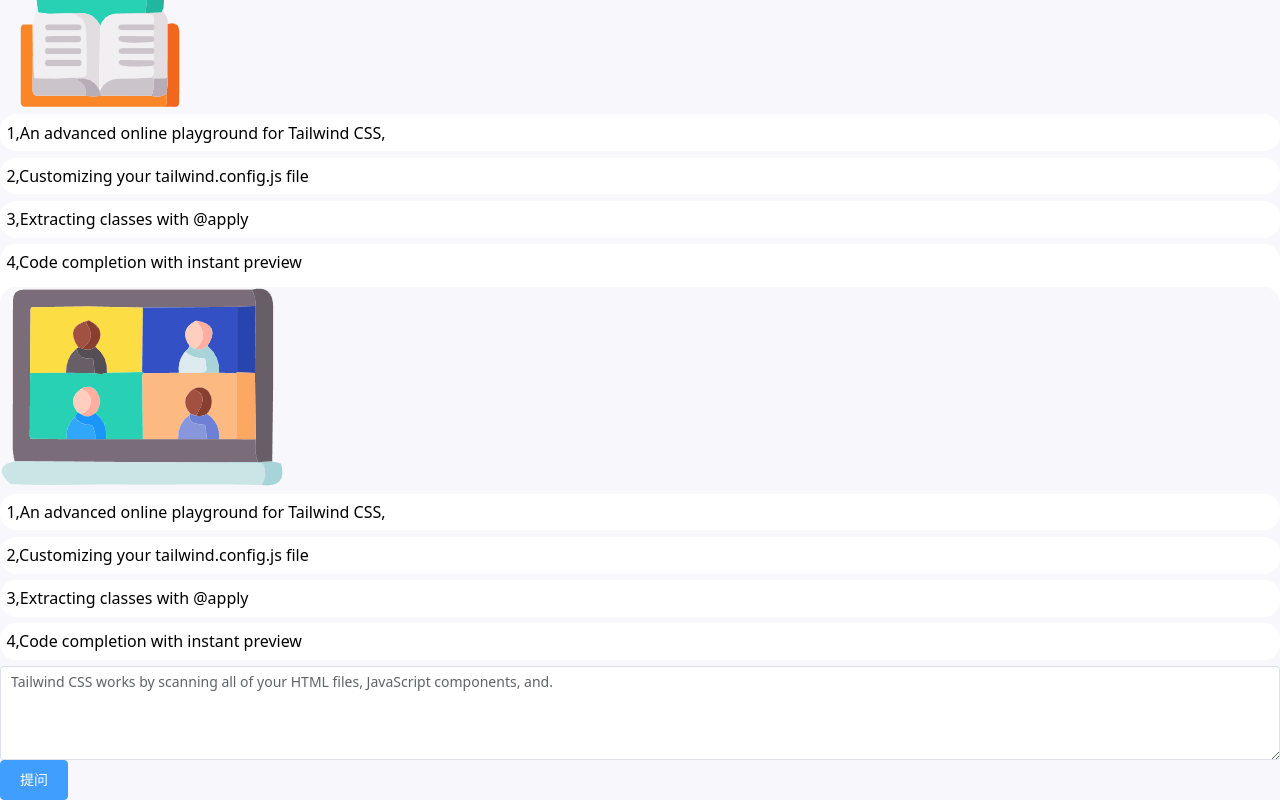
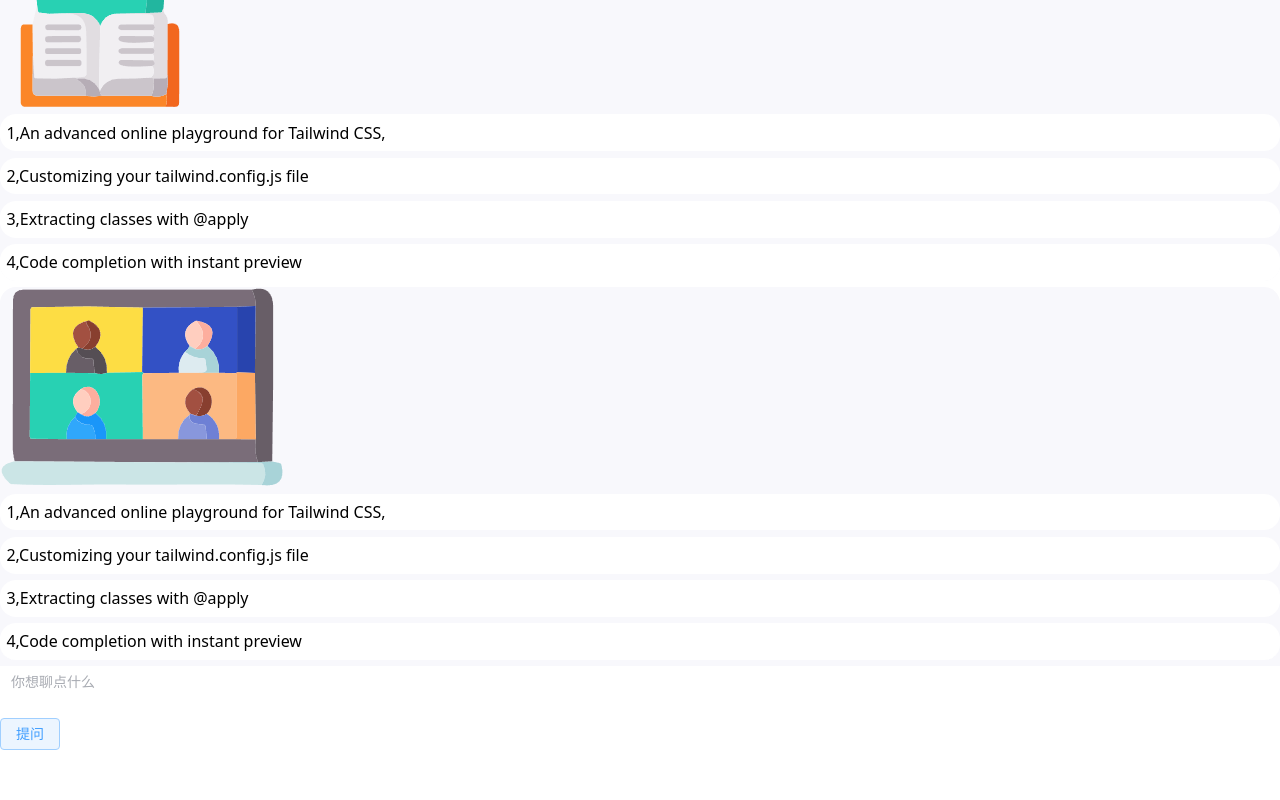
Before and after one commit to HappyPot/mychart, a Vue app: page / in a window 1280 px wide. Shown: the part 2969-3769 px from the top of the page. After the commit the page ends 3719 px from the top, so only its background shows below. Built offline with nearby package versions, Linux system fonts and the light colour scheme.

Commit message:
Auto Commit

```diff
--- a/src/page/index.vue
+++ b/src/page/index.vue
@@ -2,7 +2,7 @@
   <div class="h-[100%]">
     <div class="flex h-[100%] w-[100%]">
       <!-- 左边 -->
-      <div class="aside_left min-w-[384px] h-[100%] pb-[2vh] pt-[2vh] relative flex flex-col  overflow-hidden"
+      <div class="aside_left min-w-[384px] h-[100%] pb-[2vh] pt-[2vh] relative flex flex-col overflow-hidden"
         :style="dArrowLeft">
         <div class="dArrowLeft cursor-pointer" @click="packUp" v-if="!dArrowLeft">
           <el-icon>
@@ -38,7 +38,6 @@
               </el-popconfirm>
             </div>
           </div>
-
         </div>
         <div class="">
           <el-divider />
@@ -50,7 +49,7 @@
         </div>
       </div>
       <!-- 右边 -->
-      <div class="aside_right flex-col flex flex-1 min-w-[1135px] p-[2.2vh] pl-[2vw] pr-[2vw]  relative "
+      <div class="aside_right flex-col flex flex-1 min-w-[1135px] p-[2.2vh] pl-[2vw] pr-[2vw] relative"
         :style="dArrowRight">
         <div class="dArrowRight cursor-pointer" @click="open" v-if="dArrowLeft">
           <el-icon>
@@ -73,7 +72,7 @@
           <!-- 问题列表 -->
           <div class="my_question p-[2vw] pr-[1.5vw] h-[100%] flex" style="border-radius: 16px">
             <div ref="scrollContainer"
-              class="flex-1 my_question pr-[0.5vw] my_scroll_right bg-[white] h-[100%]  overflow-auto"
+              class="flex-1 my_question relative pr-[0.5vw] my_scroll_right bg-[white] h-[100%] overflow-auto"
               style="border-radius: 16px">
               <template v-if="qaList.length > 0">
                 <div v-for="(item, index) in qaList" :key="index">
@@ -89,14 +88,13 @@
                   </div>
                 </div>
               </template>
-              <div v-else>
-                <div class="mx-auto my-0 mb-[7vh] mt-[7vh] flex justify-center items-center">
+              <div v-else class="absolute top-[50%] w-[100%] translate-y-[-50%]">
+                <div class="mx-auto my-0 mb-[6vh] mt-[7vh] flex justify-center items-center">
                   <img src="../assets/dm.png" alt="" class="w-[2vw] h-[2vw]" />
                   <h3 style="font-weight: bold" class="ml-[0.5vw]">MyChat</h3>
                 </div>
-
                 <div class="flex items-center justify-around">
-                  <div class="empty_item p-[1.5vw] h-[42vh] w-[25%]" style="border-radius: 16px">
+                  <div class="empty_item p-[1.5vw] w-[25%] h-[400px]" style="border-radius: 16px">
                     <img src="../assets/hb.png" alt="" class="w-[2vw] h-[2vw] mx-auto my-0" />
                     <div class="mt-[2vh]">
                       <div class="empty_item_line">
@@ -113,7 +111,7 @@
                       </div>
                     </div>
                   </div>
-                  <div class="empty_item p-[1.5vw] h-[42vh] w-[25%]" style="border-radius: 16px">
+                  <div class="empty_item p-[1.5vw] h-[42vh] w-[25%] h-[400px]" style="border-radius: 16px">
                     <img src="../assets/shu.png" alt="" class="w-[2vw] h-[2vw] mx-auto my-0" />
                     <div class="mt-[2vh]">
                       <div class="empty_item_line">
@@ -130,7 +128,7 @@
                       </div>
                     </div>
                   </div>
-                  <div class="empty_item p-[1.5vw] h-[42vh] w-[25%]" style="border-radius: 16px">
+                  <div class="empty_item p-[1.5vw] h-[42vh] w-[25%] h-[400px]" style="border-radius: 16px">
                     <img src="../assets/meting.png" alt="" class="w-[2vw] h-[2vw] mx-auto my-0" />
                     <div class="mt-[2vh]">
                       <div class="empty_item_line">
@@ -151,15 +149,19 @@
               </div>
             </div>
           </div>
-
         </div>
         <!-- 输入框 -->
-        <div class="mt-[3vh] flex items-center">
-          <div class="w-[100%] mr-[2vw]">
-            <el-input v-model="questionValue" :rows="4" type="textarea" placeholder="Please input" />
+        <div class="mt-[3vh] flex items-end flex-col rounded-[16px] my_textarea p-[1vw]">
+          <div class="w-[100%]">
+            <el-input :autosize="{ minRows: 2, maxRows: 4 }" v-model="questionValue" :rows="3" type="textarea"
+              placeholder="你想聊点什么" />
           </div>
-          <div>
-            <el-button type="primary" size="large" @click="putQuestions">提问</el-button>
+          <div class="mt-2 flex justify-between">
+            <!-- <div>
+                <el-button type="primary" :icon="Search">Search</el-button>
+                <el-button type="primary" :icon="Search">Search</el-button>
+              </div> -->
+            <el-button type="primary" plain @click="putQuestions">提问</el-button>
           </div>
         </div>
       </div>
@@ -222,9 +224,7 @@
 // 历史提问列表
 const historyList = ref([]);
 // 文本域问题
-const questionValue = ref(
-  `Tailwind CSS works by scanning all of your HTML files, JavaScript components, and.`
-);
+const questionValue = ref("");
 
 //接入登陆接口时需要更新该变量，目前只是测试使用
 const token = ref("");
@@ -344,16 +344,15 @@
  * 新建对话
  */
 const newChat = () => {
-  qaList.value = []
-}
+  qaList.value = [];
+};
 </script>
-<style scoped>
+<style lang="scss" scoped>
 .dArrowLeft {
   position: absolute;
   right: 0;
   top: 50%;
   transform: translateY(-50%);
-  flex-direction: ;
 }
 
 .dArrowRight {
@@ -374,4 +373,11 @@
 
   margin: 0.5vw 0;
 }
+
+.my_textarea {
+  ::v-deep .el-textarea__inner {
+    box-shadow: 0 0 0 0 rgba(0, 0, 0, 0.5);
+    resize: none;
+  }
+}
 </style>
--- a/src/style.scss
+++ b/src/style.scss
@@ -21,6 +21,10 @@
     .aside_right {
         background: $lightbg-gray;
 
+    }
+
+    .my_textarea {
+        background: $lightbg;
     }
 
     .my_question {
@@ -91,6 +95,10 @@
         background: $darkbg;
     }
 
+    .my_textarea {
+        background: $darkbg-gray;
+    }
+
     .my_question {
         background: $darkbg-gray
     }
```
Lines whose indentation alone changed are shown as unchanged.
